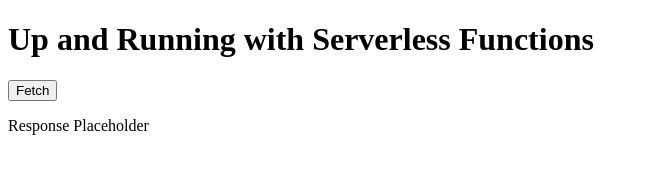
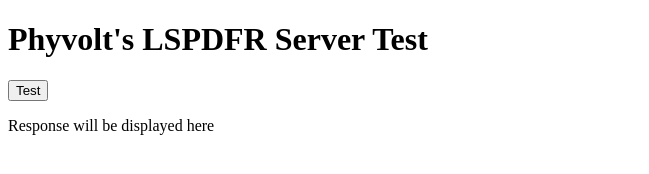
Before and after one commit to Voltzz/lsfpdr-addon-server, a website: page public/index.html in a window 1280 px wide. Shown: the whole page, without its empty margins (0-649 px from the left). Drawn offline with Linux system fonts and the light colour scheme.

Commit message:
Update test

```diff
--- a/netlify/functions/version-check.js
+++ b/netlify/functions/version-check.js
@@ -1,5 +1,5 @@
 export const handler = async (event, context) => {
-    const latestVer = "1.0.0.0"
+    const latestVer = "1.0.0.1"
     const body = JSON.parse(event.body)
     const currVer = body.version
     const updatedRequired = !(latestVer == currVer)
--- a/public/index.html
+++ b/public/index.html
@@ -4,12 +4,12 @@
     <meta charset="UTF-8" />
     <meta http-equiv="X-UA-Compatible" content="IE=edge" />
     <meta name="viewport" content="width=device-width, initial-scale=1.0" />
-    <title>Jamstack Explorers - Up and Running with Serverless Functions</title>
+    <title>Phyvolt LSPDFR Test</title>
   </head>
   <body>
-    <h1>Up and Running with Serverless Functions</h1>
-    <button id="fetch-btn">Fetch</button>
-    <p id="response-output">Response Placeholder</p>
+    <h1>Phyvolt's LSPDFR Server Test</h1>
+    <button id="fetch-btn">Test</button>
+    <p id="response-output">Response will be displayed here</p>
 
     <script>
       document.addEventListener('DOMContentLoaded', () => {
```
